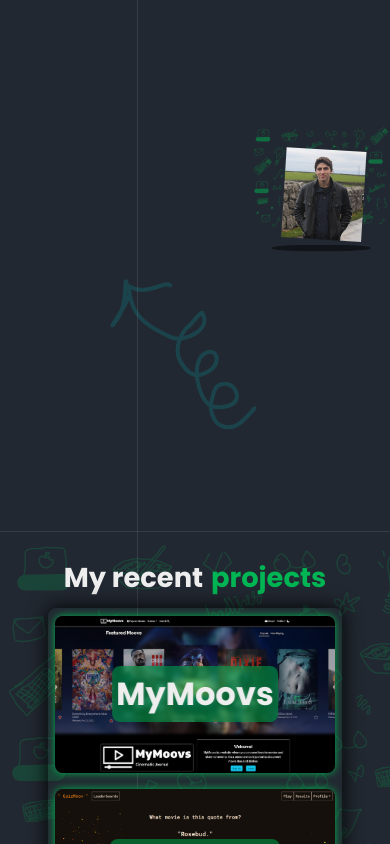
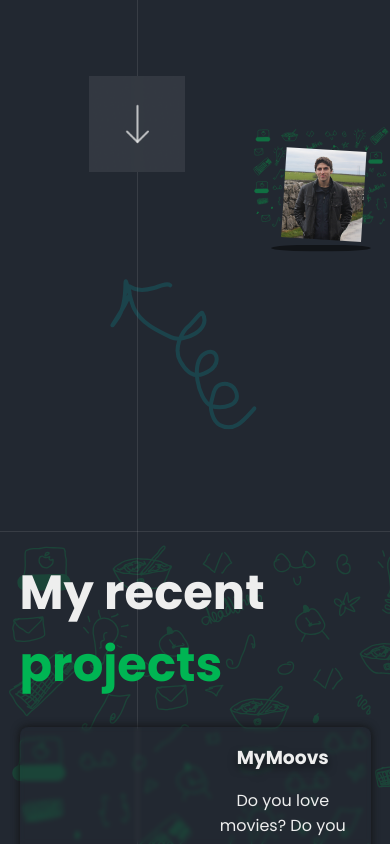
Before and after one commit to mcmurray0125/mm-portfolio, a React (Vite) app: page / in a window 390 px wide. Shown: the part 1156-2000 px from the top of the page. Built offline with nearby package versions, Linux system fonts and the light colour scheme; a web font is replaced by a local one.

Commit message:
new project cards section

```diff
--- a/src/assets/grid.scss
+++ /dev/null
@@ -1,207 +0,0 @@
-$dark: #19191c;
-$lessDark: #303035;
-$gutter: 16px;
-$minWidth: 400px;  //Change minWidth in media-queries for small screens.
-$maxWidth: 1fr;
-
-/*
-1. 1:1 - 100%
-2. 16:9 - 56.25%
-3. 4:3 - 75%
-4. 3:2 - 66.66%
-5. 8:5 - 62.5%
-*/
-$ratio: 56.25%;
-
-
-.cards-container {
-	display: grid;
-    width: 100%;
-	grid-gap: $gutter;
-    box-shadow: 0px 0px 20px black;
-    padding: 2vw;
-    border-radius: 8px;
-	/*
-	Minimum Width = 368px
-	Maximum Width = 1fr i.e full width
-	A card will wrap to next row if the browser can not fit cards with their minimum width
-
-	auto-fill - this will try to fill all the columns or leave an empty columns if there aren't enough cards
-	*/
-	grid-template-columns: repeat(auto-fill, minmax($minWidth, $maxWidth));
-
-	// auto-fit - this will fit all the cards in single row if the browser's width is equal to width of all the cards combine + gap
-	// grid-template-columns: repeat(auto-fit, minmax($minWidth, $maxWidth));
-
-	@media screen and (max-width: 320px) {
-        grid-template-columns: repeat(auto-fill, minmax(100%, $maxWidth));
-	}
-}
-
-.card {
-    background-color: var(--grey-color);
-    border-radius: 0.5rem;
-    backdrop-filter: blur(2px);
-	padding-top: $ratio;
-	border-radius: 8px;
-	overflow: hidden;
-	position: relative;
-    box-shadow: 0px 0px 8px var(--main-color);
-}
-
-
-.card img{
-    top: 0;
-    left: 0;
-    width: 100%;
-    position: absolute;
-}
-.card-title{
-    background-color: #0099479a;
-    padding: clamp(0.15rem ,0.25rem, 0.5rem);
-    border-radius: 0.5rem;
-    text-align: center;
-    font-size: 2rem;
-    color: var(--second-color);
-    position: absolute;
-    top: 50%;
-    left: 50%;
-    transform: translate(-50%,-50%);
-    z-index: 5;
-    backdrop-filter: blur(2px);
-    transition: 0.2s;
-}
-.card-about{
-    display: flex;
-    flex-direction: column;
-    align-items: center;
-    justify-content: center;
-    background-color: #1d0025b3;
-    padding: 0.5rem;
-    border-radius: 0.5rem;
-    position: absolute;
-    top: 50%;
-    left: 50%;
-    transform: translate(-50%,-50%);
-    z-index: 10;
-    height: 100%;
-    width: 100%;
-    -webkit-font-smoothing: antialiased;
-    -moz-osx-font-smoothing: grayscale;
-    text-rendering: optimizeLegibility;
-    opacity: 0;
-    backdrop-filter: blur(2px);
-    -webkit-backdrop-filter: blur(2px);
-    transition: 0.2s;
-}
-.card:hover .card-about {
-    opacity: 1;
-}
-.card:hover .card-title {
-    opacity: 0;
-}
-.about-text {
-    font-size: 1.1rem;
-    color: var(--second-color);
-    margin-top: auto;
-    text-align: center;
-}
-.card-btn-wrapper {
-    display: flex;
-    background: none;
-    max-width: 80%;
-    max-height: 2rem;
-    z-index: 12;
-    gap: 1rem;
-    margin-top: auto;
-}
-.card-btn {
-    line-height: 18px;
-    text-align: center;
-    text-decoration: none;
-    background: none;
-    border-bottom: 1px solid rgba(0, 0, 0, 0);
-    padding: 4px 12px 4px 12px;
-    font-weight: 700;
-    font-size: 18px;
-    color: var(--second-color);
-    cursor: pointer;
-    z-index: 12;
-    text-shadow: 0px 4px 8px rgb(0 0 0 / 50%);
-    transition: 0.15s;
-}
-.card-btn:hover {
-    border-bottom: 1px solid var(--main-color);
-}
-
-@media only screen and (max-width: 450px) {
-    .projects {
-        height: auto;
-    }
-    .cards-container {
-        max-height: 100%;
-        width: 84%;
-        grid-template-columns: repeat(auto-fill, minmax(100%, 1fr));
-    }
-    .card-btn {
-        font-size: 3.5vw;
-    }
-    .card-btn-wrapper {
-        max-width: 100%;
-    }
-    .about-text {
-        font-size: 3vw
-    }
-    .projects-text {
-        margin-bottom: 1vh;
-    }
-    #p-title-1 {
-        font-size: 7vw;
-        margin-right: 2vw;
-        display: inline-block;
-        color: var(--second-color);
-        }
-    #p-title-2 {
-        font-size: 7vw;
-        display: inline-block;
-        color: var(--main-color);
-        }
-}
-
-@media only screen and (min-width: 450px) and (max-width: 948px) {
-    .cards-container{
-    // grid-template-columns: repeat(auto-fill, minmax(300px, 1fr ));
-    grid-template-columns: repeat(auto-fill, minmax(100%, $maxWidth));
-    max-height: 100%;
-    overflow: hidden;
-    max-width: 60%;
-    border-radius: 0.5rem;
-    }
-    .card-btn {
-        font-size: 1.8vw;
-    }
-    .card-btn-wrapper {
-        max-width: 100%;
-    }
-    .about-text {
-        font-size: 1.8vw
-    }
-    .projects-text {
-        margin-bottom: 1vh;
-    }
-    #p-title-1 {
-        font-size: 7vw;
-        margin-right: 2vw;
-        display: inline-block;
-        color: var(--second-color);
-      }
-    #p-title-2 {
-        font-size: 7vw;
-        display: inline-block;
-        color: var(--main-color);
-      }
-  }
-
-
-
-//calc(500px - 20vw)
--- a/src/assets/projects-styles.css
+++ b/src/assets/projects-styles.css
@@ -41,20 +41,59 @@
   display: inline-block;
   color: var(--main-color);
 }
-
-/* .cards-container {
-  display: grid;
-  grid-template-columns: repeat(2, 1fr);
-  grid-template-rows: 1fr;
-  row-gap: 4rem;
-  column-gap: 6rem;
-}
 .card {
-  line-height: 280px;
-  text-align: center;
-  width: 35vw;
-  height: 40vh;
-  background-color: var(--grey-color);
+  display: flex;
+  flex-direction: row;
+  align-items: center;
+  gap: 1rem;
+  width: 100%;
+  padding: 1rem;
+  margin-bottom: 1rem;
   border-radius: 0.5rem;
   backdrop-filter: blur(2px);
-} */
+  border-radius: 8px;
+  overflow: hidden;
+  position: relative;
+  box-shadow: 0px 0px 8px rgb(18, 18, 18);
+}
+.card-assets {
+  max-width: 50%;
+  flex: 2;
+}
+.card-about {
+  display: flex;
+  flex-direction: column;
+  align-items: center;
+  gap: 1rem;
+  flex: 1;
+}
+.card-assets img {
+  width: 100%;
+}
+.card-btn-wrapper {
+  display: flex;
+  z-index: 12;
+  gap: 1rem;
+}
+.card-btn {
+  text-align: center;
+  text-decoration: none;
+  border-bottom: 1px solid rgba(0, 0, 0, 0);
+  font-weight: 700;
+  font-size: 16px;
+  color: var(--second-color);
+  z-index: 12;
+  text-shadow: 0px 4px 8px rgb(0 0 0 / 50%);
+  transition: 0.15s;
+}
+.card-btn:hover {
+  border-bottom: 1px solid var(--main-color);
+}
+.card-title {
+  color: var(--second-color);
+  text-shadow: 0px 4px 8px rgb(0 0 0 / 50%);
+}
+.about-text {
+  color: var(--second-color);
+  text-align: center;
+}
--- /dev/null
+++ b/src/components/ProjectCard.jsx
@@ -0,0 +1,25 @@
+import React from "react";
+
+
+export default function ProjectCard(props) {
+
+    const greenText = {
+        color: 'var(--main-color)'
+    }
+
+    return (
+            <div className="card">
+                <div className="card-assets">
+                    <img src={props.item.img} alt="project image" />
+                </div>
+                <div className="card-about">
+                    <h3 className="card-title">{props.item.title}</h3>
+                    <p className="about-text">{props.item.about}</p>
+                    <div className="card-btn-wrapper">
+                        <a href={props.item.link} target="_blank" className="card-btn"><span style={greenText}>View</span> Project &nbsp;<i className="fa-solid fa-globe"></i></a>
+                        <a href={props.item.github} target="_blank" className="card-btn"><span style={greenText}>Git</span>Hub &nbsp;<i className="fa-brands fa-github"></i></a>
+                    </div>
+                </div>
+            </div>
+    )
+}
--- a/src/components/Projects.jsx
+++ b/src/components/Projects.jsx
@@ -1,13 +1,12 @@
 import '../assets/projects-styles.css'
 import data from '../assets/cards'
-import '../assets/grid.scss'
-import Card from './Card'
+import ProjectCard from './ProjectCard'
 
 export default function Projects() {
 
     const cardElements = data.map((item) => {
         return (
-            <Card
+            <ProjectCard
                 key={item.id}
                 item={item}
                 />
@@ -20,9 +19,7 @@ export default function Projects() {
                 <h1 id="p-title-1">My recent</h1>
                 <h1 id="p-title-2">projects</h1>
             </div>
-            <div className="cards-container">
-                {cardElements}
-            </div>
+            {cardElements}
         </section>
     )
 }
```
